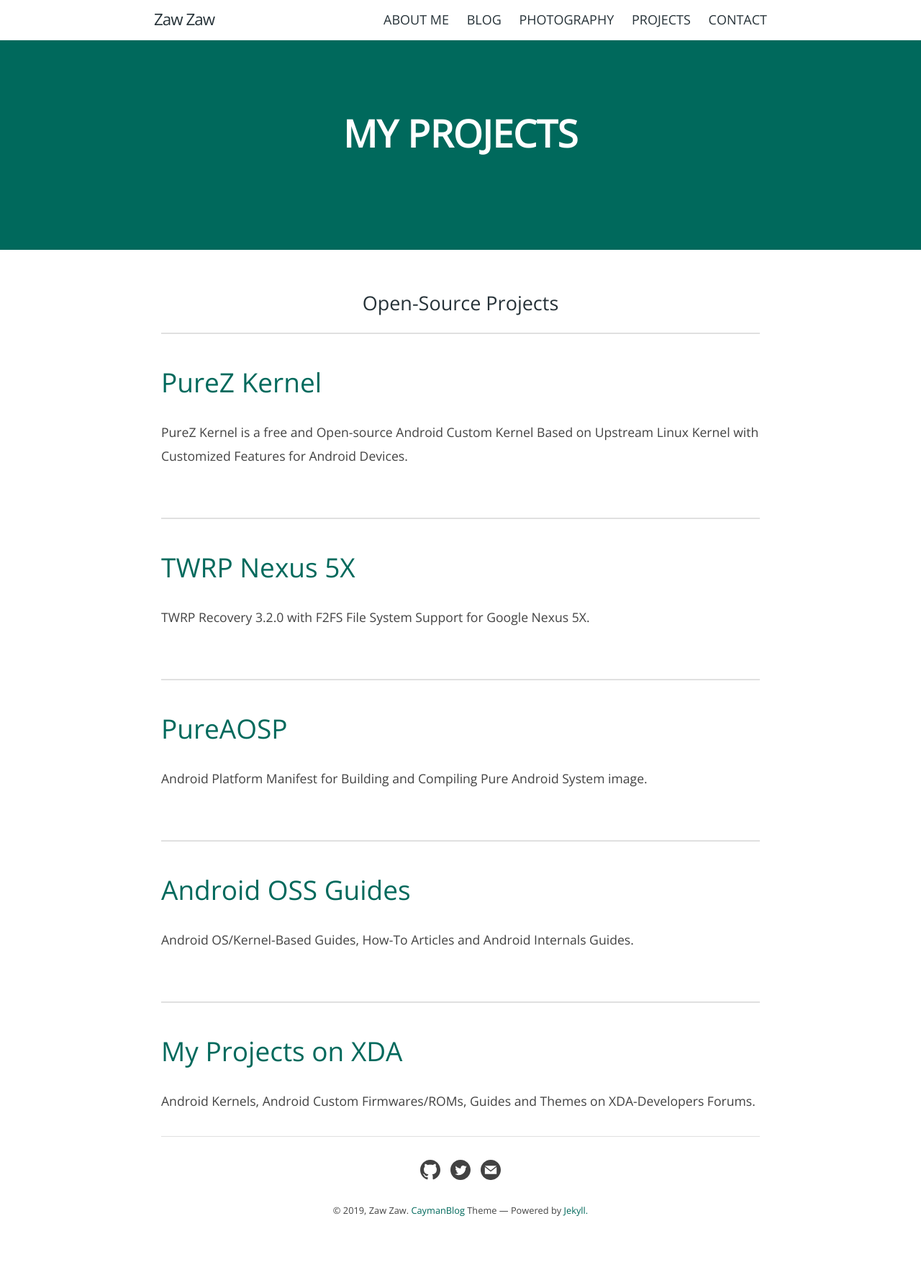
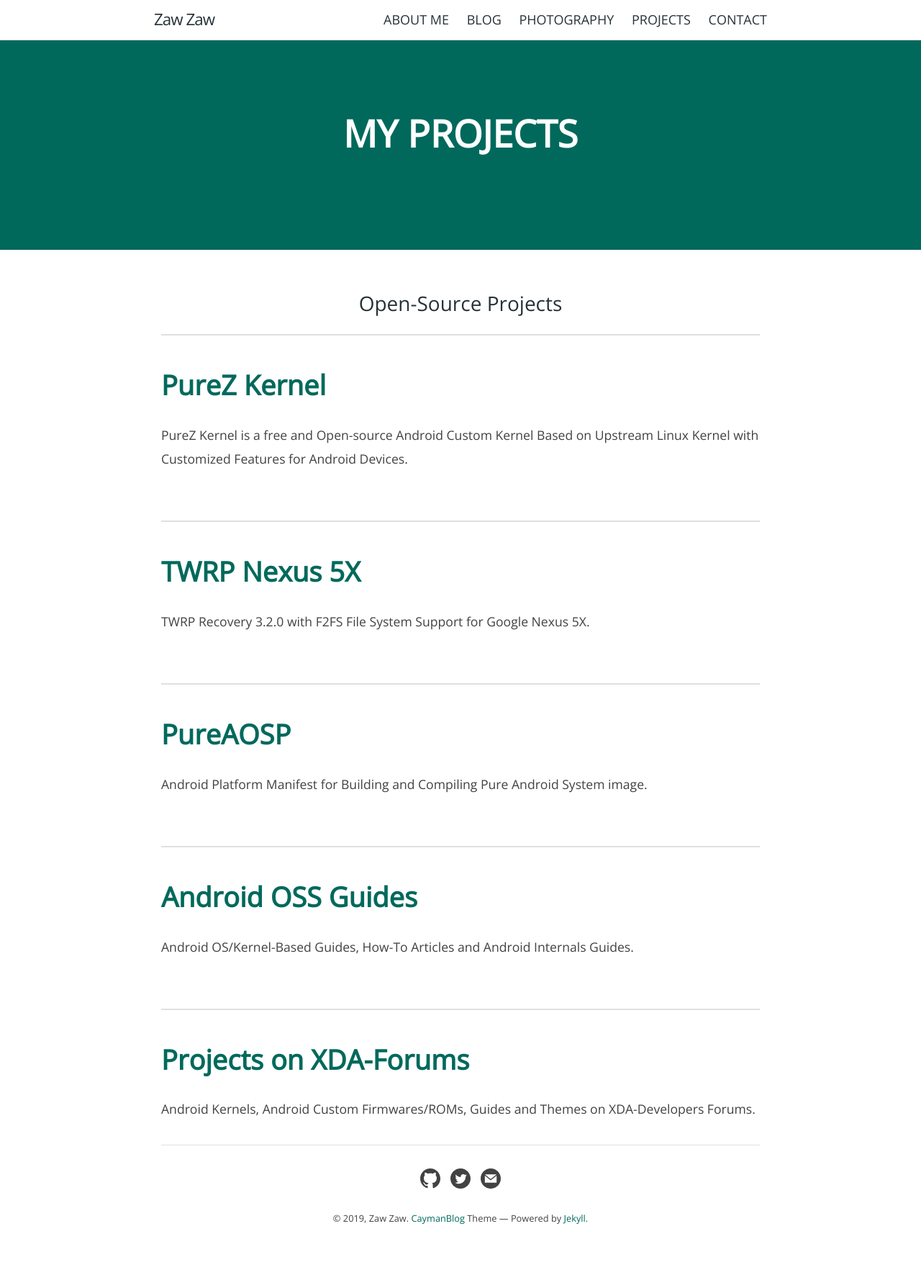
Before and after one commit to zawzaww/zawzaww.github.io, a Jekyll site: the page built from projects.md, in a window 1280 px wide. Shown: the whole page at 72% size. Built offline with Jekyll 4.4.1, drawn with Linux system fonts in a browser that asks for light colours.

Commit message:
_sass: projects: Update header font sizes and add bold tag for projects page
Signed-off-by: Zaw Zaw <zawzthein@outlook.com>

```diff
--- a/_sass/blog/_layout.scss
+++ b/_sass/blog/_layout.scss
@@ -138,6 +138,6 @@
 
 .post-link {
   display: block;
-  font-size: 47px;
+  font-size: 48px;
   font-weight: 600;
 }
--- a/_sass/jekyll-theme-cayman-blog.scss
+++ b/_sass/jekyll-theme-cayman-blog.scss
@@ -122,7 +122,7 @@
 .project-name {
   margin-top: 0;
   font-family: "Open Sans", "Helvetica Neue", Helvetica, Arial, sans-serif;
-  font-size:  47px;
+  font-size:  48px;
   font-weight: 600;
   margin-bottom: 0.1rem;
 
--- a/_sass/normalize.scss
+++ b/_sass/normalize.scss
@@ -133,13 +133,13 @@
  */
 
 h1 {
-  font-size: 37px;
+  font-size: 38px;
   font-weight: 600;
   margin: 0.67em 0;
 }
 
 h2 {
-  font-size: 27px;
+  font-size: 28px;
   font-weight: 600;
 }
 
--- a/projects.md
+++ b/projects.md
@@ -8,29 +8,29 @@
 
 ---
 
-<h1><a href="https://zawzaww.github.io/projects/purez-kernel">PureZ Kernel</a></h1>
+<h1><a href="https://zawzaww.github.io/projects/purez-kernel"><b>PureZ Kernel</b></a></h1>
 <p>PureZ Kernel is a free and Open-source Android Custom Kernel Based on Upstream Linux Kernel with Customized Features for Android Devices.</p>
 <br>
 
 ---
 
-<h1><a href="https://zawzaww.github.io/projects/twrp-recovery-bullhead">TWRP Nexus 5X</a></h1>
+<h1><a href="https://zawzaww.github.io/projects/twrp-recovery-bullhead"><b>TWRP Nexus 5X</b></a></h1>
 <p>TWRP Recovery 3.2.0 with F2FS File System Support for Google Nexus 5X.</p>
 <br>
 
 ---
 
-<h1><a href="https://github.com/zawzaww/aosp-android">PureAOSP</a></h1>
+<h1><a href="https://github.com/zawzaww/aosp-android"><b>PureAOSP</b></a></h1>
 <p>Android Platform Manifest for Building and Compiling Pure Android System image.</p>
 <br>
 
 ---
 
-<h1><a href="https://zawzaww.github.io/projects/androidoss-guides">Android OSS Guides</a></h1>
+<h1><a href="https://zawzaww.github.io/projects/androidoss-guides"><b>Android OSS Guides</b></a></h1>
 <p>Android OS/Kernel-Based Guides, How-To Articles and Android Internals Guides.</p>
 <br>
 
 ---
 
-<h1><a href="https://zawzaww.github.io/projects/xda-threads-works">My Projects on XDA</a></h1>
+<h1><a href="https://zawzaww.github.io/projects/xda-threads-works"><b>Projects on XDA-Forums</b></a></h1>
 <p>Android Kernels, Android Custom Firmwares/ROMs, Guides and Themes on XDA-Developers Forums.</p>
```
